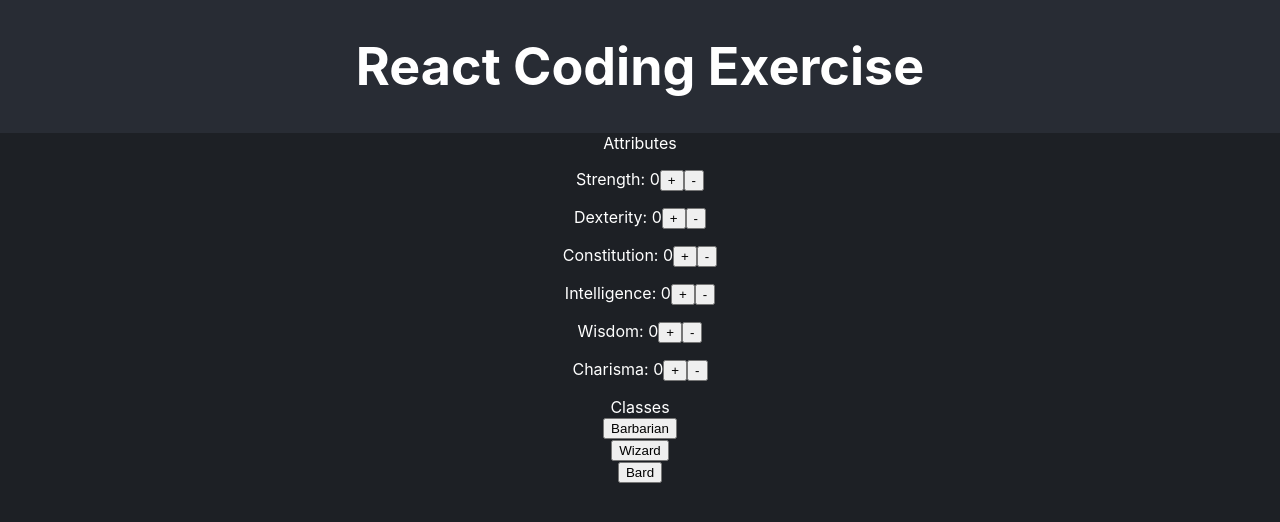
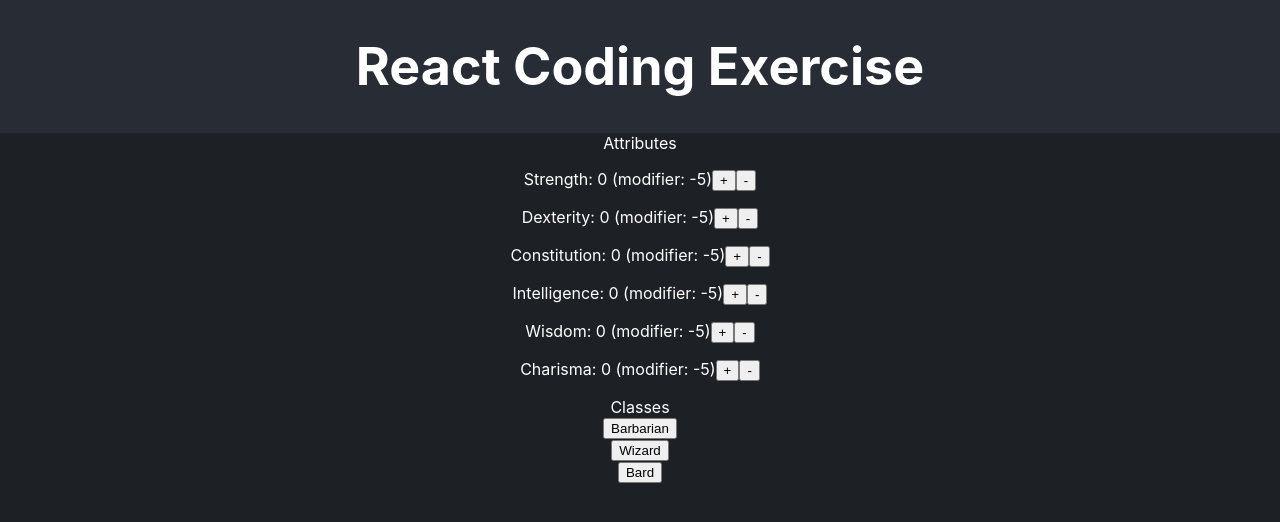
Before and after one commit to dengjuan-1122/recruiting-webapp-character, a React (Create React App) app: page / in a window 1280 px wide. Shown: the top 522 px of the page. Built offline with nearby package versions, Linux system fonts and the light colour scheme.

Commit message:
Add step 4

```diff
--- a/src/App.js
+++ b/src/App.js
@@ -37,7 +37,7 @@ function App() {
           {counters.map((value, index) => (
             <div key={ATTRIBUTE_LIST[index]}>
               <p>
-                {ATTRIBUTE_LIST[index]}: {value}
+                {ATTRIBUTE_LIST[index]}: {value} (modifier: {Math.floor((value - 10) / 2)})
                 <button
                   onClick={() => {
                     const countersCopy = [...counters];
```
